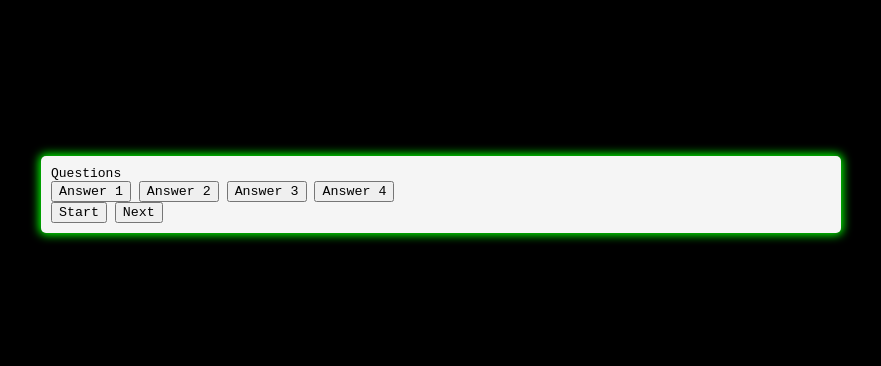
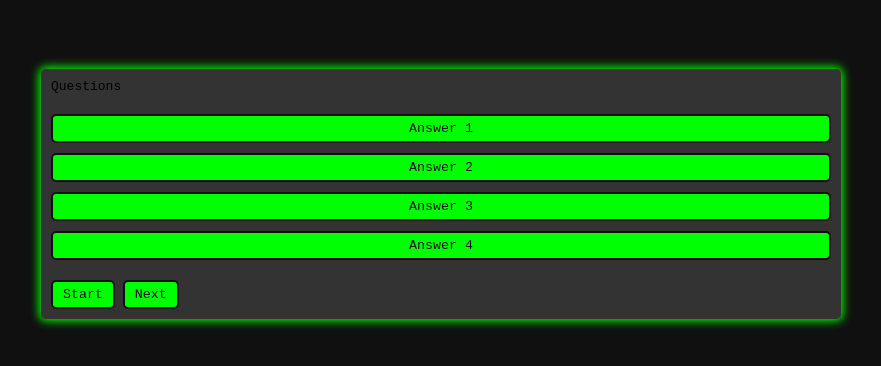
Before and after one commit to Fersill53/cautious-garbanzo, a plain HTML site: page index.html in a window 1280 px wide. Shown: the part 206-572 px from the top of the page, without its empty margins (199-1080 px from the left). Drawn offline with Linux system fonts and the light colour scheme.

Commit message:
css edits

```diff
--- a/Assets/styles.css
+++ b/Assets/styles.css
@@ -4,7 +4,8 @@
 }
 
 :root {
-    --reg: black;
+    --reg: #101010;
+    --btn: #00ff00;
     --nope: red;
     --yes: green;
 }
@@ -30,8 +31,33 @@ body.nope {
 .quizArea {
     width: 800px;
     max-width: 80%;
-    background-color: whitesmoke;
+    background-color: #333333;
     border-radius: 5px;
     padding: 10px;
     box-shadow: lime 0 0 10px 2px;
 }
+
+.btn-grid {
+    display: grid;
+    gap: 10px;
+    margin: 20px 0;
+
+}
+
+.btn {
+    background-color: var(--btn);
+    border: 2px solid #101010;
+    border-radius: 5px;
+    padding: 5px 10px;
+    color: #101010;
+}
+
+.btn:hover {
+    box-shadow: #ff00ff 0 0 10px 2px;
+}
+.btn.correct {
+    background-color: #00ff7f;
+}
+.btn.wrong {
+    background-color: #ff4040;
+}
```
